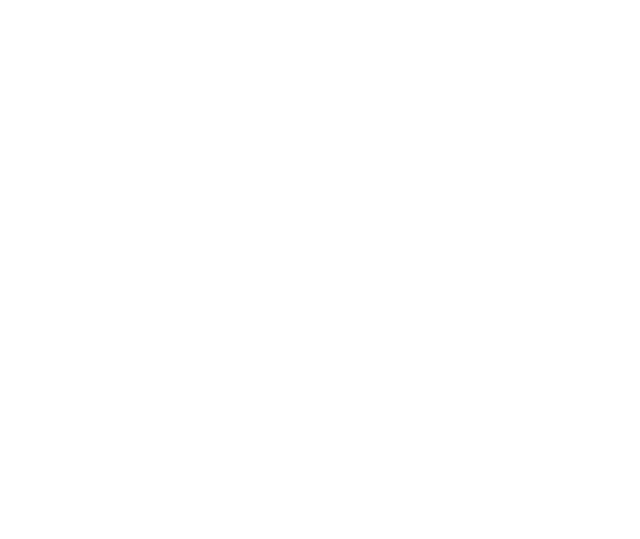
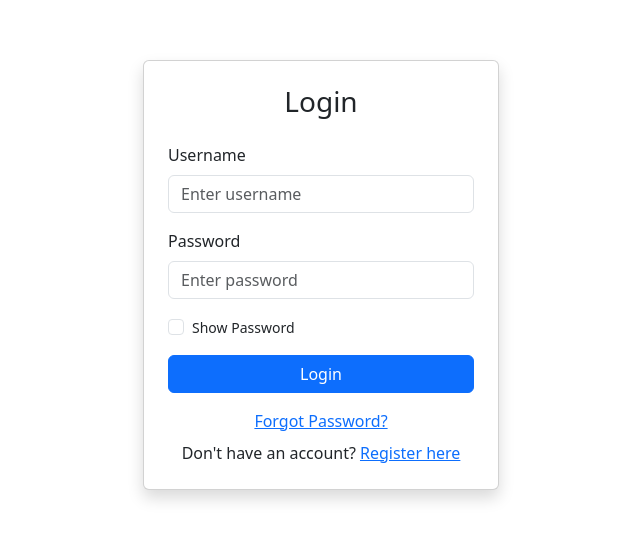
Before and after one commit to dacaug25payplate/payplate, a React (Create React App) app in the folder Frontend/: page /login in a window 1280 px wide. Before the commit this address had no page. Shown: the part 125-664 px from the top of the page, without its empty margins (319-959 px from the left). Built offline with nearby package versions, Linux system fonts and the light colour scheme.

Commit message:
Login component UI

```diff
--- a/Frontend/src/App.js
+++ b/Frontend/src/App.js
@@ -2,12 +2,14 @@
 import './App.css';
 import { BrowserRouter, Routes, Route } from "react-router-dom";
 import RegisterComponent from './components/RegisterComponent';
+import LoginComponent from './components/LoginComponent';
 
 function App() {
   return (
     <BrowserRouter>
       <Routes>
-        <Route path="/" element={<RegisterComponent />} />
+        <Route path="/register" element={<RegisterComponent />} />
+        <Route path="/login" element={<LoginComponent />} />
       </Routes>
     </BrowserRouter>
   );
--- /dev/null
+++ b/Frontend/src/components/LoginComponent.jsx
@@ -0,0 +1,70 @@
+import { useState } from "react";
+import { Link } from "react-router-dom";
+
+function Login() {
+  const [showPassword, setShowPassword] = useState(false);
+
+  return (
+    <div className="container">
+        <div className="row justify-content-center align-items-center min-vh-100">
+        <div className="col-md-4">
+          <div className="card shadow p-4">
+            <h3 className="text-center mb-4">Login</h3>
+
+            <form>
+              <div className="mb-3">
+                <label className="form-label">Username</label>
+                <input
+                  type="text"
+                  name="username"
+                  className="form-control"
+                  placeholder="Enter username"
+                />
+              </div>
+
+              <div className="mb-3">
+                <label className="form-label">Password</label>
+                <input
+                  type={showPassword ? "text" : "password"}
+                  name="password"
+                  className="form-control"
+                  placeholder="Enter password"
+                />
+              </div>
+
+              <div className="form-check mb-3">
+                <input
+                  className="form-check-input"
+                  type="checkbox"
+                  id="showPassword"
+                  checked={showPassword}
+                  onChange={() => setShowPassword(!showPassword)}
+                />
+                <label className="form-check-label small" >
+                  Show Password
+                </label>
+              </div>
+
+              <button type="submit" className="btn btn-primary w-100">
+                Login
+              </button>
+              <br />
+                <div className="text-center mt-3">
+                <a href="" className="d-block mb-2">
+                    Forgot Password?
+                </a>
+
+                <span className="me-1">Don't have an account?</span>
+                <Link to="/register">Register here</Link>
+                </div>
+
+
+            </form>
+          </div>
+        </div>
+      </div>
+    </div>
+  );
+}
+
+export default Login;
```
Also changed, not shown: 1 other file (tests, documents, lock files or other folders).
